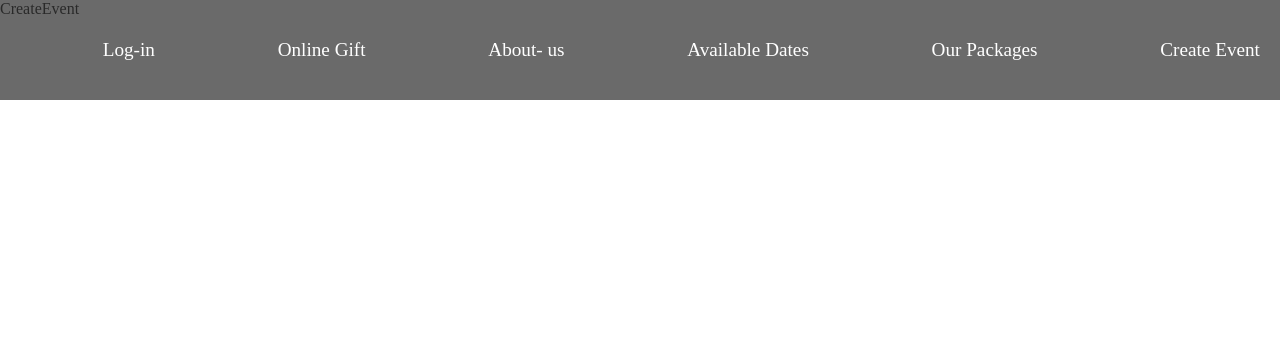
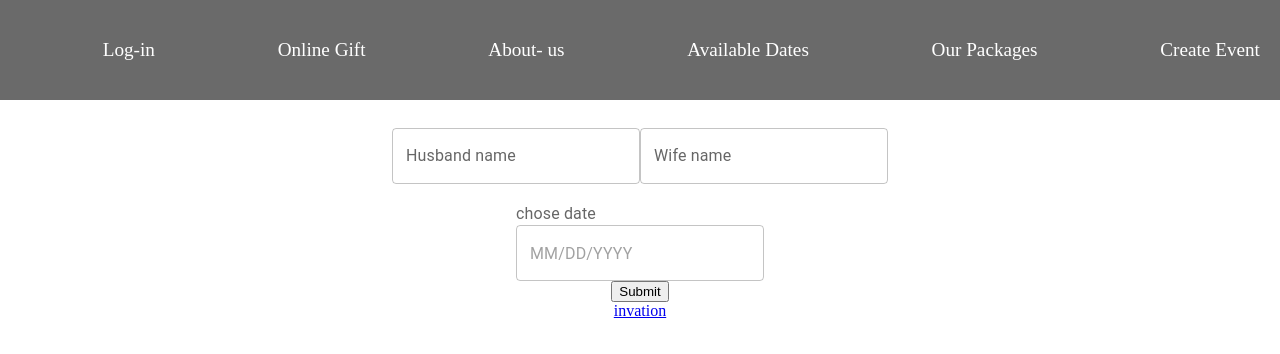
Before and after one commit to danielbrizel8/middle-project, a React (Vite) app: page /CreateEvent in a window 1280 px wide. Shown: the top 354 px of the page. Built offline with nearby package versions, Linux system fonts and the light colour scheme.

Commit message:
adding form

```diff
--- a/src/App.jsx
+++ b/src/App.jsx
@@ -1,31 +1,42 @@
-import { useState } from 'react'
+import { useState, useContext } from 'react'
 import { Route, Routes } from 'react-router-dom'
 import './App.css'
 import Layout from './components/Layout'
 import HomePage from './components/HomePage'
-import Calendar from './components/Calendar'
 import Gift from './components/Gift'
 import CreateEvent from './components/CreateEvent'
 import LogIn from './components/LogIn'
 import Packages from './components/Packages'
 import Inviation from './components/Inviation'
+import { CreateEventContext } from './CreateEventContext'
+import CalendarComponent from './components/Calendar'
 
+
+const weddingDetailsObj = {
+  husbandName: '',
+  wifeName: '',
+  weddingDate: ''
+}
 
 
 function App() {
+  const [weddingDetails, setWeddingDetails] = useState(weddingDetailsObj);
+
 
   return (
-    <Routes>
-      <Route path='/' element={<Layout/>}>
-        <Route index element={<HomePage/>}></Route>
-        <Route path='Calendar' element={<Calendar/>}></Route>
-        <Route path='LogIn' element={<LogIn/>}></Route>
-        <Route path='CreateEvent' element={<CreateEvent/>}></Route>
-        <Route path='Inviation' element={<Inviation/>}></Route>
-        <Route path='Packages' element={<Packages/>}></Route>
-        <Route path='Gift' element={<Gift/>}></Route>
-      </Route>
-    </Routes>
+    <CreateEventContext.Provider value={{ weddingDetails, setWeddingDetails}}>
+      <Routes>
+        <Route path='/' element={<Layout />}>
+          <Route index element={<HomePage />}></Route>
+          <Route path='Calendar' element={<CalendarComponent />}></Route>
+          <Route path='LogIn' element={<LogIn />}></Route>
+          <Route path='CreateEvent' element={<CreateEvent />}></Route>
+          <Route path='Inviation' element={<Inviation />}></Route>
+          <Route path='Packages' element={<Packages />}></Route>
+          <Route path='Gift' element={<Gift />}></Route>
+        </Route>
+      </Routes>
+    </CreateEventContext.Provider>
 
   )
 }
--- /dev/null
+++ b/src/CreateEventContext.jsx
@@ -0,0 +1,3 @@
+import { createContext } from "react";
+
+export const CreateEventContext = createContext({});
--- a/src/components/Calendar.jsx
+++ b/src/components/Calendar.jsx
@@ -1,9 +1,38 @@
 import React from 'react'
+import Calendar from 'react-calendar';
+import 'react-calendar/dist/Calendar.css';
+import './../styling/calendar.css'
 
-function Calendar() {
+function CalendarComponent() {
+  const caughtDates = ['2023-05-10', '2023-05-15', '2023-05-20'];
+
+  // Function to customize tile content and styling
+  const tileContent = ({ date }) => {
+    const dateISO = date.toISOString().split('T')[0];
+
+    if (caughtDates.includes(dateISO)) {
+      return (
+        <div className="caught-date" />
+      );
+    }
+
+    return null;
+  };
+
+
   return (
-    <div>Calendar</div>
+    <div>
+      <br />
+      <br />
+      <br></br>
+      <h1 className='clendar-title'>Calendar</h1>
+      <Calendar
+      className={'calendar-size'}
+        tileContent={tileContent}
+        tileDisabled={({ date }) => caughtDates.includes(date.toISOString().split('T')[0])}
+      />
+    </div>
   )
 }
 
-export default Calendar
+export default CalendarComponent
--- a/src/components/CreateEvent.jsx
+++ b/src/components/CreateEvent.jsx
@@ -1,9 +1,54 @@
-import React from 'react'
+import { InputLabel, TextField } from '@mui/material';
+import { useContext, useState } from 'react'
+import { useForm } from "react-hook-form";
+import { LocalizationProvider } from '@mui/x-date-pickers/LocalizationProvider';
+import { DatePicker } from '@mui/x-date-pickers/DatePicker';
+import { AdapterDayjs } from '@mui/x-date-pickers/AdapterDayjs';
+import { CreateEventContext } from './../CreateEventContext'
+import { Link } from 'react-router-dom'
+import './../styling/create-event.css'
 
 function CreateEvent() {
+  const { register, handleSubmit } = useForm();
+  const { weddingDetails, setWeddingDetails } = useContext(CreateEventContext)
+  const onSubmit = data => {
+    setWeddingDetails(
+      {
+        ...weddingDetails,
+        husbandName: data.husband,
+        wifeName: data.wife,
+        weddingDate: '24.11.2000'
+      }
+    )
+    console.log(weddingDetails);
+    console.log(data);
+  }
+
+
   return (
-    <div>CreateEvent</div>
-  )
+    <div className="form-container">
+      <form className='create-event-form' onSubmit={handleSubmit(onSubmit)}>
+        <div className='names-couple'>
+          <TextField label="Husband name" {...register("husband")} />
+          <TextField label="Wife name" {...register("wife")} />
+        </div>
+        <br />
+        <div className="date-event">
+          <InputLabel>
+            chose date
+          </InputLabel>
+          <LocalizationProvider dateAdapter={AdapterDayjs}>
+            <DatePicker />
+          </LocalizationProvider>
+        </div>
+        <input type="submit" />
+        <Link to={'/Inviation'}>invation</Link>
+      </form>
+
+
+    </div>
+
+  );
 }
 
 export default CreateEvent
--- a/src/components/Inviation.jsx
+++ b/src/components/Inviation.jsx
@@ -1,8 +1,36 @@
 import React from 'react'
+import './../styling/inviation.css'
+
+import { CreateEventContext } from './../CreateEventContext'
+import { useContext, useState } from 'react'
 
 function Inviation() {
+  const { weddingDetails } = useContext(CreateEventContext)
   return (
-    <div>Inviation</div>
+    <div className="invitation-form">
+      <br />
+      <br />
+      <br />
+      <br />
+      <br />
+      <br />
+
+      <h2>Wedding Invitation</h2>
+      <p>Dear friends and family,</p>
+      <p>We are thrilled to invite you to the wedding celebration of</p>
+      <h3>{weddingDetails.husbandName} & {weddingDetails.wifeName}</h3>
+      <p>Date: {weddingDetails.weddingDate}</p>
+      <p>Place: Doria</p>
+      <p>Address: Shaked 2</p>
+      <p>Time:</p>
+      <p>19:00 - Welcoming</p>
+      <p>20:00 - Ceremony</p>
+      <p>20:30 - Dinner</p>
+      <p>We look forward to celebrating this joyous occasion with you.</p>
+      <p>Please kindly RSVP by the provided date.</p>
+      <p>With love,</p>
+      <p>{weddingDetails.husbandName} & {weddingDetails.wifeName}</p>
+    </div>
   )
 }
 
--- a/src/components/LogIn.jsx
+++ b/src/components/LogIn.jsx
@@ -1,8 +1,14 @@
 import React from 'react'
+import './../styling/log-in.css'
 
 function LogIn() {
   return (
-    <div>LogIn</div>
+    <div>
+      <div className="containers-login">
+      <div className='login-container'></div>
+      <div className='login-container'></div>
+      </div>
+    </div>
   )
 }
 
--- a/src/styling/calendar.css
+++ b/src/styling/calendar.css
@@ -0,0 +1,11 @@
+.caught-date {
+    background-color: red;
+  }
+
+  .clendar-title{
+    color: aquamarine;
+  }
+
+  .calendar-size{
+    width: 100vw;
+  }
--- a/src/styling/create-event.css
+++ b/src/styling/create-event.css
@@ -0,0 +1,11 @@
+
+.create-event-form{
+    position: relative;
+    top: 10vw;
+    display: flex;
+    flex-direction: column;
+    align-items: center;
+}
+.names-couple{
+    display: flex;
+}
--- a/src/styling/log-in.css
+++ b/src/styling/log-in.css
@@ -0,0 +1,13 @@
+
+.containers-login{
+    display: flex;
+    position: relative;
+    top: 30vw;
+}
+
+.login-container{
+    width: 40vw;
+    height: 40vw;
+    background-color: aquamarine;
+    border-radius: 5%;
+}
```
Also changed, not shown: package.json (+7 -0 lines), 1 other file (tests, documents, lock files or other folders).
